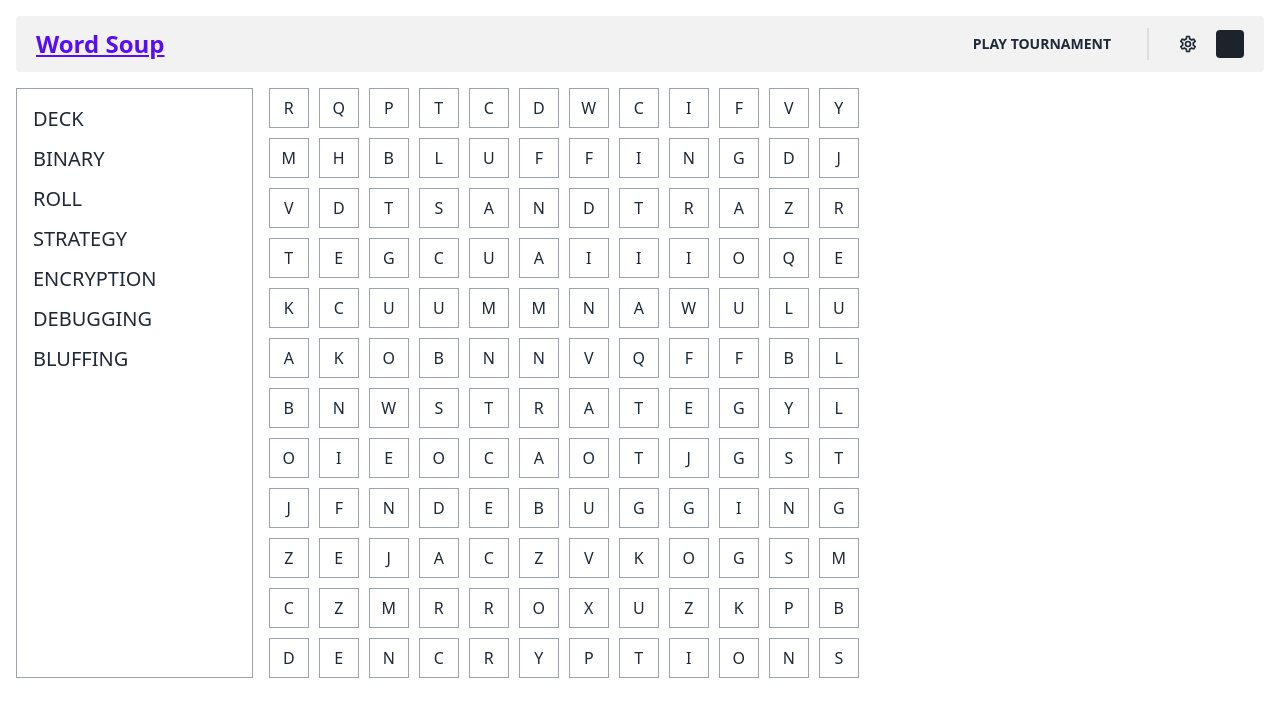
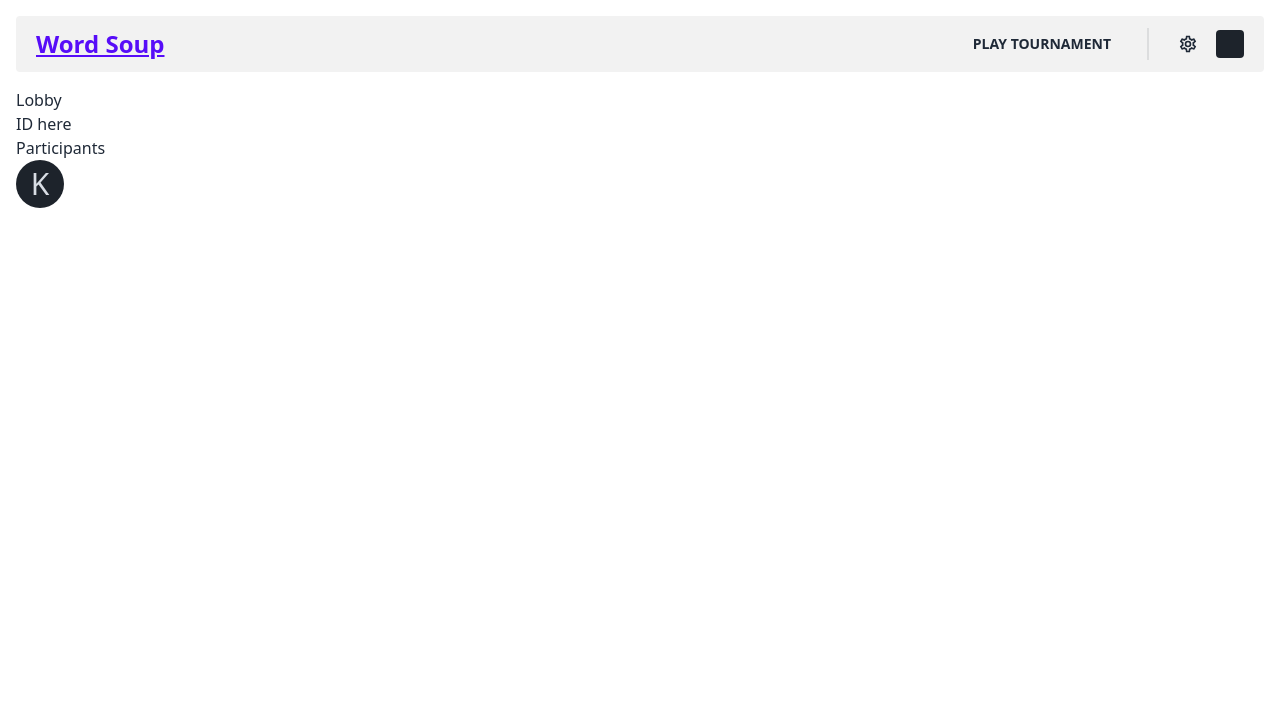
Before and after one commit to LuzAramburo/word-search, a React (Vite) app: page /tournament/lobby in a window 1280 px wide. Shown: the top 716 px of the page. Built offline with nearby package versions, Linux system fonts and the light colour scheme; no server answers.

Commit message:
lobby WIP

```diff
--- a/src/App.tsx
+++ b/src/App.tsx
@@ -8,6 +8,7 @@ import { auth } from '@/firebase.ts';
 import { useAppDispatch } from '@/store/hooks.ts';
 import { setLoading, setUser } from '@/store/userSlice.ts';
 import { TournamentCreate } from '@/pages/TournamentCreate.tsx';
+import { TournamentLobby } from '@/pages/TournamentLobby.tsx';
 
 const router = createBrowserRouter([
   {
@@ -27,6 +28,10 @@ const router = createBrowserRouter([
       {
         path: 'tournament/create',
         element: <TournamentCreate/>,
+      },
+      {
+        path: 'tournament/lobby',
+        element: <TournamentLobby/>,
       },
       {
         path: 'tournament/:id',
--- a/src/pages/TournamentCreate.tsx
+++ b/src/pages/TournamentCreate.tsx
@@ -2,6 +2,7 @@ import { ChangeEvent, useState } from 'react';
 import { DIFFICULTY_OPTIONS, SUBJECT_OPTIONS } from '@/utils/constants.ts';
 import { GameDifficultyType } from '@/utils/GameStateFactory.ts';
 import { WordListSubjects } from '@/utils/WordListFactory.tsx';
+import { Link } from 'react-router-dom';
 
 export const TournamentCreate = () => {
   const [difficultySetting, setDifficultySetting] = useState<GameDifficultyType>('normal');
@@ -73,6 +74,7 @@ export const TournamentCreate = () => {
         </div>
         <div className="form-control w-full mt-4">
           <button className="btn btn-secondary">Create</button>
+          <Link to="/tournament/lobby" className="btn btn-ghost mt-4">To Lobby</Link>
         </div>
       </form>
     </div>
--- /dev/null
+++ b/src/pages/TournamentLobby.tsx
@@ -0,0 +1,17 @@
+
+export const TournamentLobby = () => {
+  return (
+    <div>
+      <h2>Lobby</h2>
+      <div>ID here</div>
+      <div>
+        <h3>Participants</h3>
+        <div className="avatar placeholder">
+          <div className="bg-neutral-focus text-neutral-content rounded-full w-12">
+            <span className="text-3xl">K</span>
+          </div>
+        </div>
+      </div>
+    </div>
+  );
+};
```
